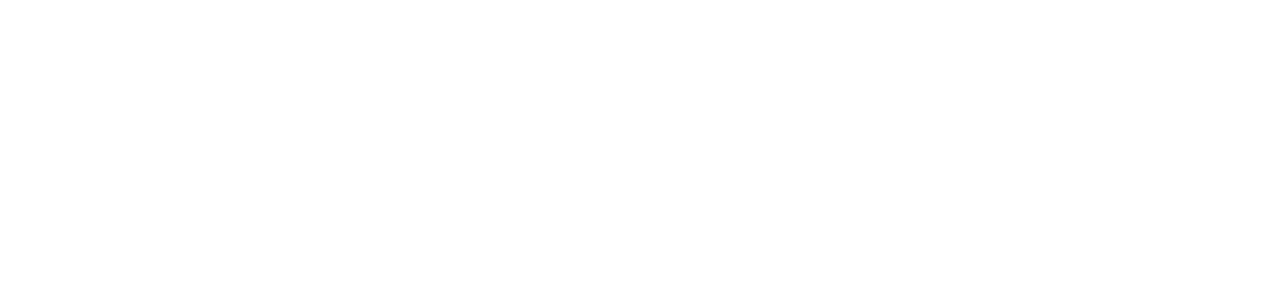
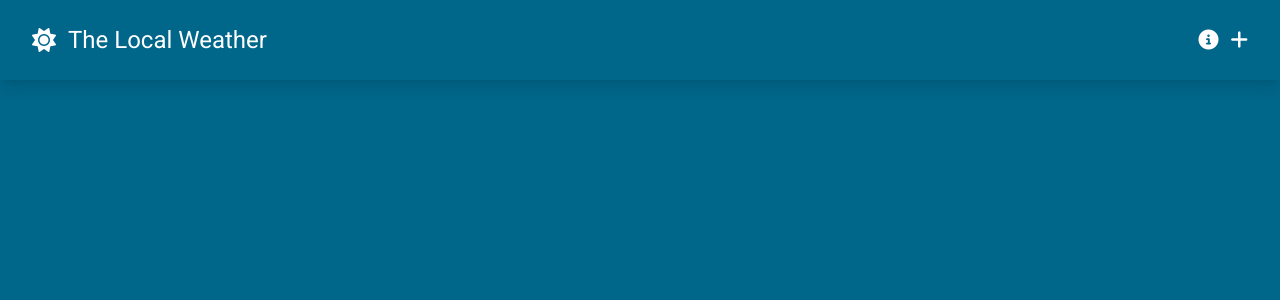
Before and after one commit to XPLoXe/weather-app, a Vue app: page / in a window 1280 px wide. Shown: the top 300 px of the page. Built offline with nearby package versions, Linux system fonts and the light colour scheme.

Commit message:
add: Navigation and Icons

```diff
--- a/index.html
+++ b/index.html
@@ -10,7 +10,14 @@
       href="https://fonts.googleapis.com/css2?family=Roboto:wght@300;400&display=swap"
       rel="stylesheet"
     />
-    <title>Vite App</title>
+    <link
+      rel="stylesheet"
+      href="https://cdnjs.cloudflare.com/ajax/libs/font-awesome/6.4.2/css/all.min.css"
+      integrity="sha512-z3gLpd7yknf1YoNbCzqRKc4qyor8gaKU1qmn+CShxbuBusANI9QpRohGBreCFkKxLhei6S9CQXFEbbKuqLg0DA=="
+      crossorigin="anonymous"
+      referrerpolicy="no-referrer"
+    />
+    <title>Weather App</title>
   </head>
   <body>
     <div id="app"></div>
--- a/src/App.vue
+++ b/src/App.vue
@@ -1,9 +1,11 @@
 <template>
-  <div>
+  <div class="flex flex-col min-h-screen font-Roboto bg-weather-primary">
+    <SiteNavigation></SiteNavigation>
     <RouterView></RouterView>
   </div>
 </template>
 
 <script setup>
 import { RouterView } from 'vue-router'
+import SiteNavigation from './components/SiteNavigation.vue'
 </script>
--- /dev/null
+++ b/src/components/SiteNavigation.vue
@@ -0,0 +1,24 @@
+<template>
+  <header class="sticky top-0 bg-weather-primary shadow-lg">
+    <nav class="container flex flex-col sm:flex-row items-center gap-4 text-white py-6">
+      <RouterLink :to="{ name: 'home' }">
+        <div class="flex items-center gap-3">
+          <i class="fa-solid fa-sun text-2xl"></i>
+          <p class="text-2xl">The Local Weather</p>
+        </div>
+      </RouterLink>
+      <div class="flex gap-3 flex-1 justify-end">
+        <i
+          class="fa-solid fa-circle-info text-xl hover:text-weather-secondary duration-150 cursor-pointer"
+        ></i>
+        <i
+          class="fa-solid fa-plus text-xl hover:text-weather-secondary duration-150 cursor-pointer"
+        ></i>
+      </div>
+    </nav>
+  </header>
+</template>
+
+<script setup>
+import { RouterLink } from 'vue-router'
+</script>
```
